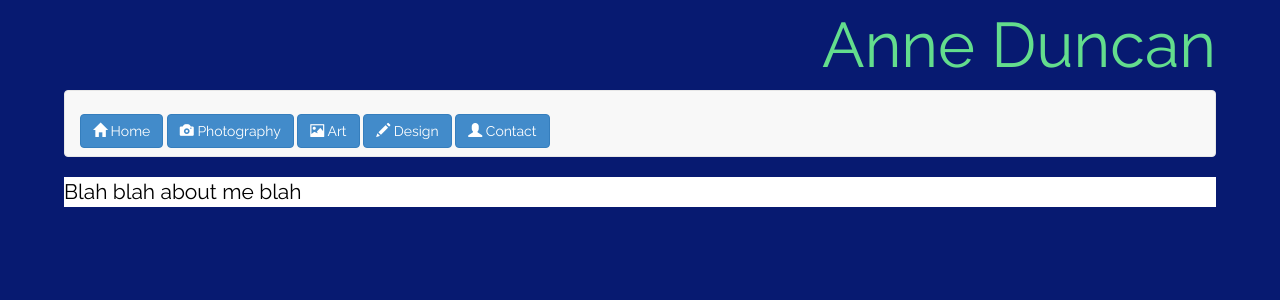
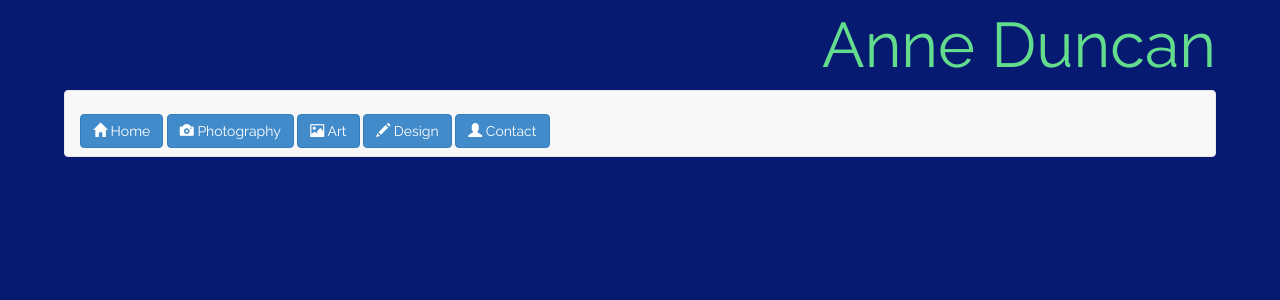
Before and after one commit to sduncan/anne, a Django app: template Anne/page/templates/admin.html in a window 1280 px wide. Shown: the top 300 px of the page. Run offline with Django 3.2, Linux system fonts and the light colour scheme; the template is opened without the code that fills it, so the values that code supplies are empty; parts of the project's set-up code (start-up, migrations or seed data) failed here and were passed over; some libraries are stand-ins or nearby versions.

Commit message:
working on admin

```diff
--- a/Anne/page/templates/admin.html
+++ b/Anne/page/templates/admin.html
@@ -11,9 +11,6 @@
  padding-right: 5%;
  font-family: 'Raleway', sans-serif;
  background-color: #071A71;}
- p { background-color: white;
- color: black;
- font-size: 150%; }
  </style>
 
  <div class="name">Anne Duncan</div>
@@ -26,5 +23,10 @@
      <button type="button" class="btn btn-default navbar-btn btn-group btn-group-lg btn-primary"> <span class="glyphicon glyphicon-user"></span> Contact</button>
    </div>
  </nav>
- <p>Blah blah about me blah</p>
+ <div name="upload">
+
+ </div>
+ <div name="sold">
+
+ </div>
  </html>
```
